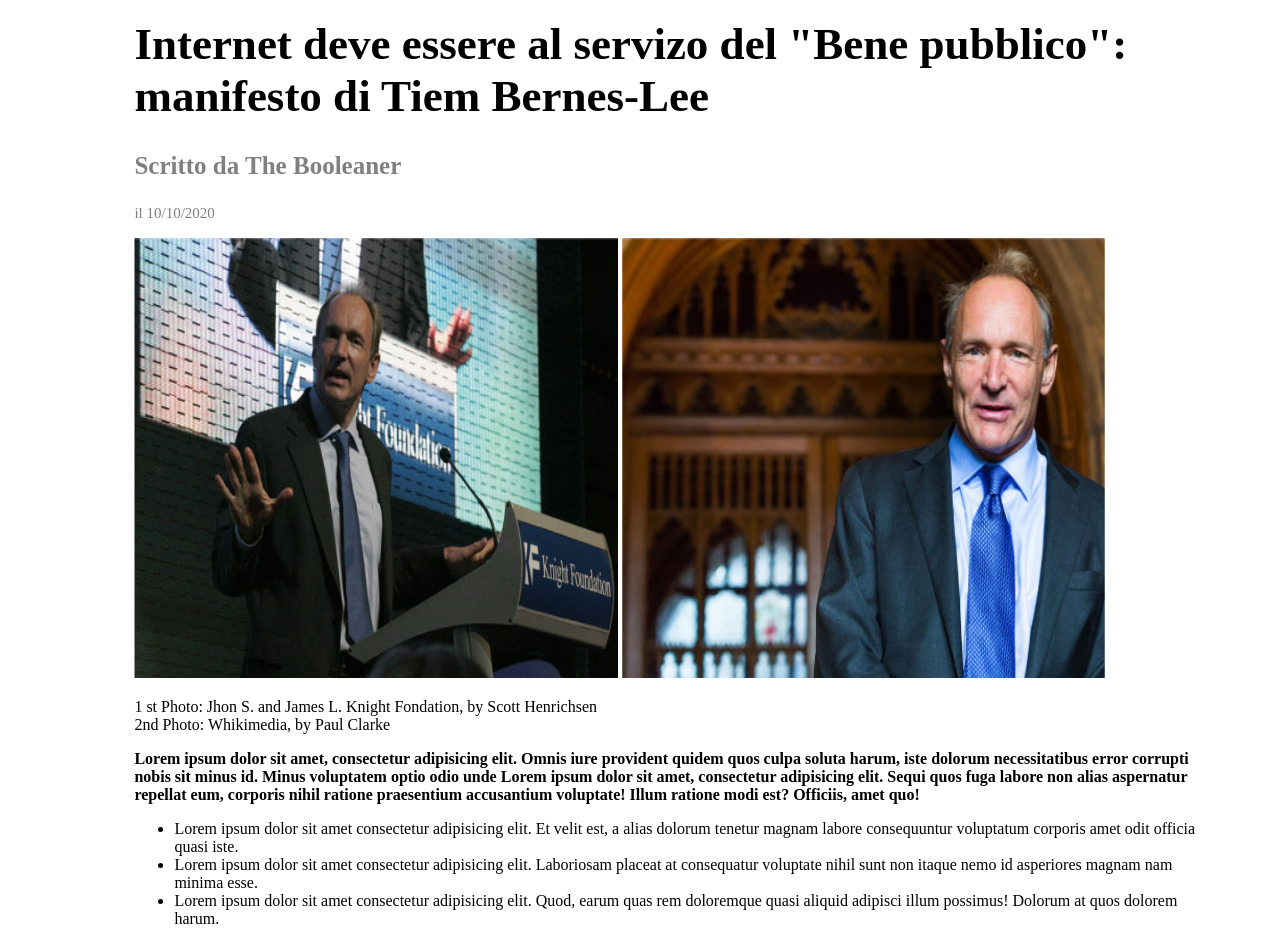
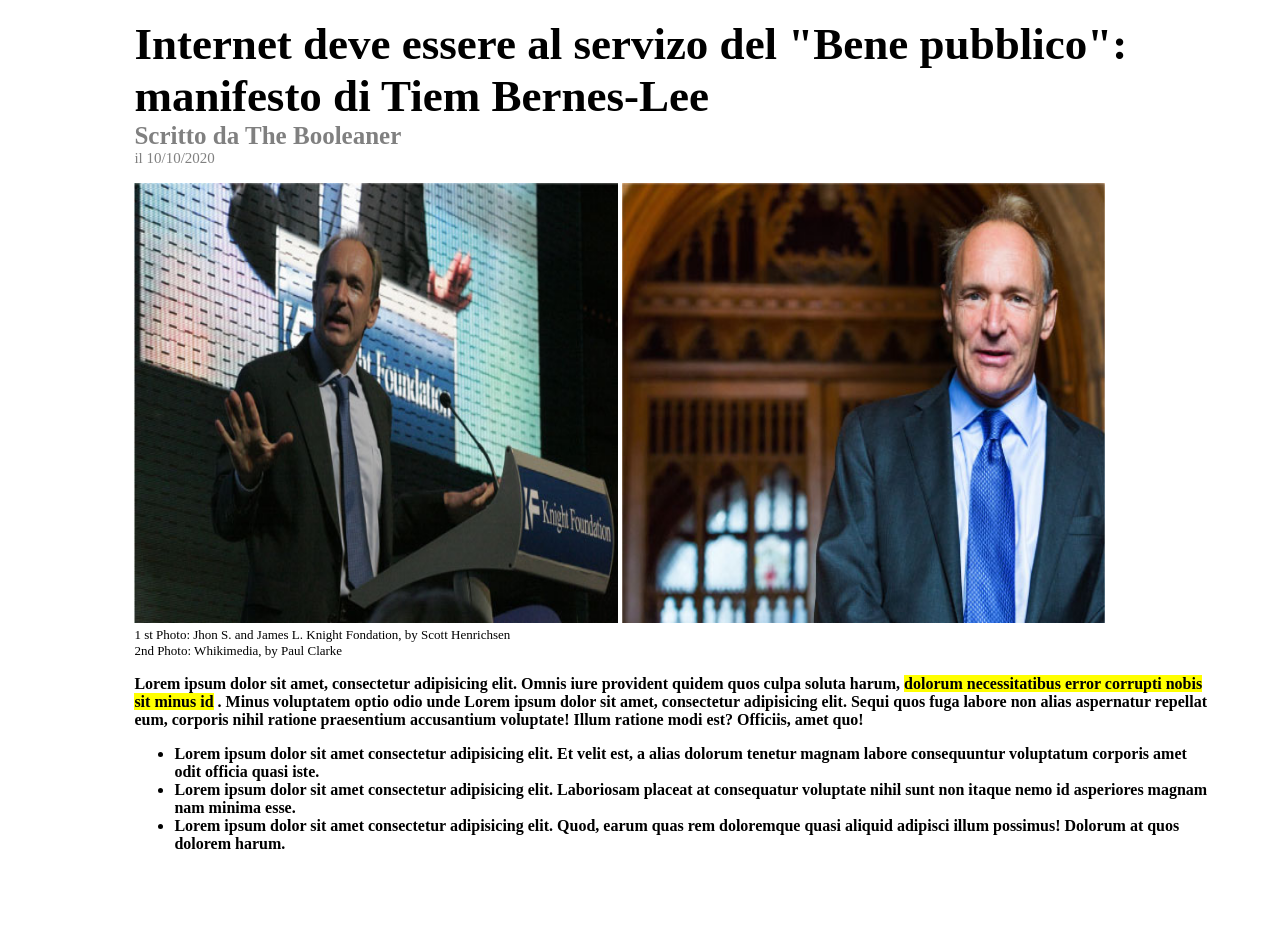
Before and after one commit to AlexLosciale/html-css-booleaner, a plain HTML site: page index.html in a window 1280 px wide. Shown: the part 220-1148 px from the top of the page. After the commit the page ends 1073 px from the top, so only its background shows below. Drawn offline with Linux system fonts and the light colour scheme.

Commit message:
add: margin

```diff
--- a/index.html
+++ b/index.html
@@ -21,16 +21,16 @@
             <img class="tim" src="./img/tim-1.jpg" alt="1">
             <img class="tim" src="./img/tim-2.jpg" alt="2">
 
-            <p>1 st Photo: Jhon S. and James L. Knight Fondation, by Scott Henrichsen <br>
+            <p class="margin1">1 st Photo: Jhon S. and James L. Knight Fondation, by Scott Henrichsen <br>
                 2nd Photo: Whikimedia, by Paul Clarke
             </p>
 
-            <p><strong>Lorem ipsum dolor sit amet, consectetur adipisicing elit. Omnis iure provident quidem quos culpa soluta harum, iste dolorum necessitatibus error corrupti nobis sit minus id. Minus voluptatem optio odio unde Lorem ipsum dolor sit amet, consectetur adipisicing elit. Sequi quos fuga labore non alias aspernatur repellat eum, corporis nihil ratione praesentium accusantium voluptate! Illum ratione modi est? Officiis, amet quo!</strong></p>
+            <p><strong>Lorem ipsum dolor sit amet, consectetur adipisicing elit. Omnis iure provident quidem quos culpa soluta harum, <mark>dolorum necessitatibus error corrupti nobis sit minus id</mark> . Minus voluptatem optio odio unde Lorem ipsum dolor sit amet, consectetur adipisicing elit. Sequi quos fuga labore non alias aspernatur repellat eum, corporis nihil ratione praesentium accusantium voluptate! Illum ratione modi est? Officiis, amet quo!</strong></p>
 
             <ul>
-                <li>Lorem ipsum dolor sit amet consectetur adipisicing elit. Et velit est, a alias dolorum tenetur magnam labore consequuntur voluptatum corporis amet odit officia quasi iste.</li>
-                <li>Lorem ipsum dolor sit amet consectetur adipisicing elit. Laboriosam placeat at consequatur voluptate nihil sunt non itaque nemo id asperiores magnam nam minima esse.</li>
-                <li>Lorem ipsum dolor sit amet consectetur adipisicing elit. Quod, earum quas rem doloremque quasi aliquid adipisci illum possimus! Dolorum at quos dolorem harum.</li>
+                <li><strong>Lorem ipsum dolor sit amet consectetur adipisicing elit. Et velit est, a alias dolorum tenetur magnam labore consequuntur voluptatum corporis amet odit officia quasi iste.</strong></li>
+                <li><strong>Lorem ipsum dolor sit amet consectetur adipisicing elit. Laboriosam placeat at consequatur voluptate nihil sunt non itaque nemo id asperiores magnam nam minima esse.</strong></li>
+                <li><strong>Lorem ipsum dolor sit amet consectetur adipisicing elit. Quod, earum quas rem doloremque quasi aliquid adipisci illum possimus! Dolorum at quos dolorem harum.</strong></li>
             </ul>
 
 
--- a/style.css
+++ b/style.css
@@ -20,19 +20,29 @@
 
 h1{
     font-size: 45px;
+    margin-bottom: 0%;
 }
 
 .data{
     font-size: 25px;
     color: gray;
+    margin-top: 0%;
+    margin-bottom: 0%;
 }
 
 .data2{
     font-size: 15px;
     color: gray;
+    margin-top: 0%;
+    margin-bottom: 0%;
 }
 
 .tim{
     width: 45%;
     height: 55%;
 }
+
+.margin1{
+    margin-top: 0%;
+    font-size: small;
+}
```
